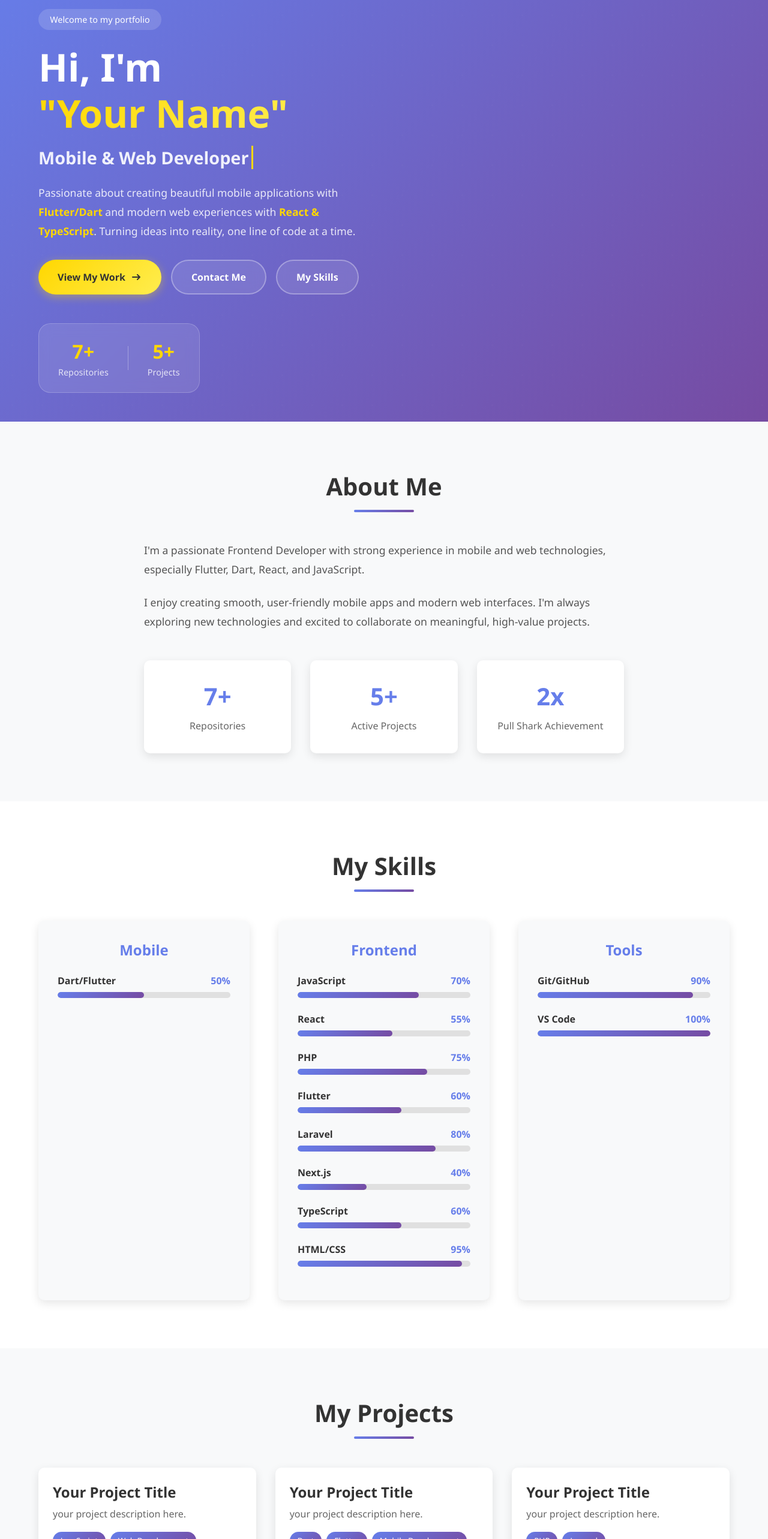
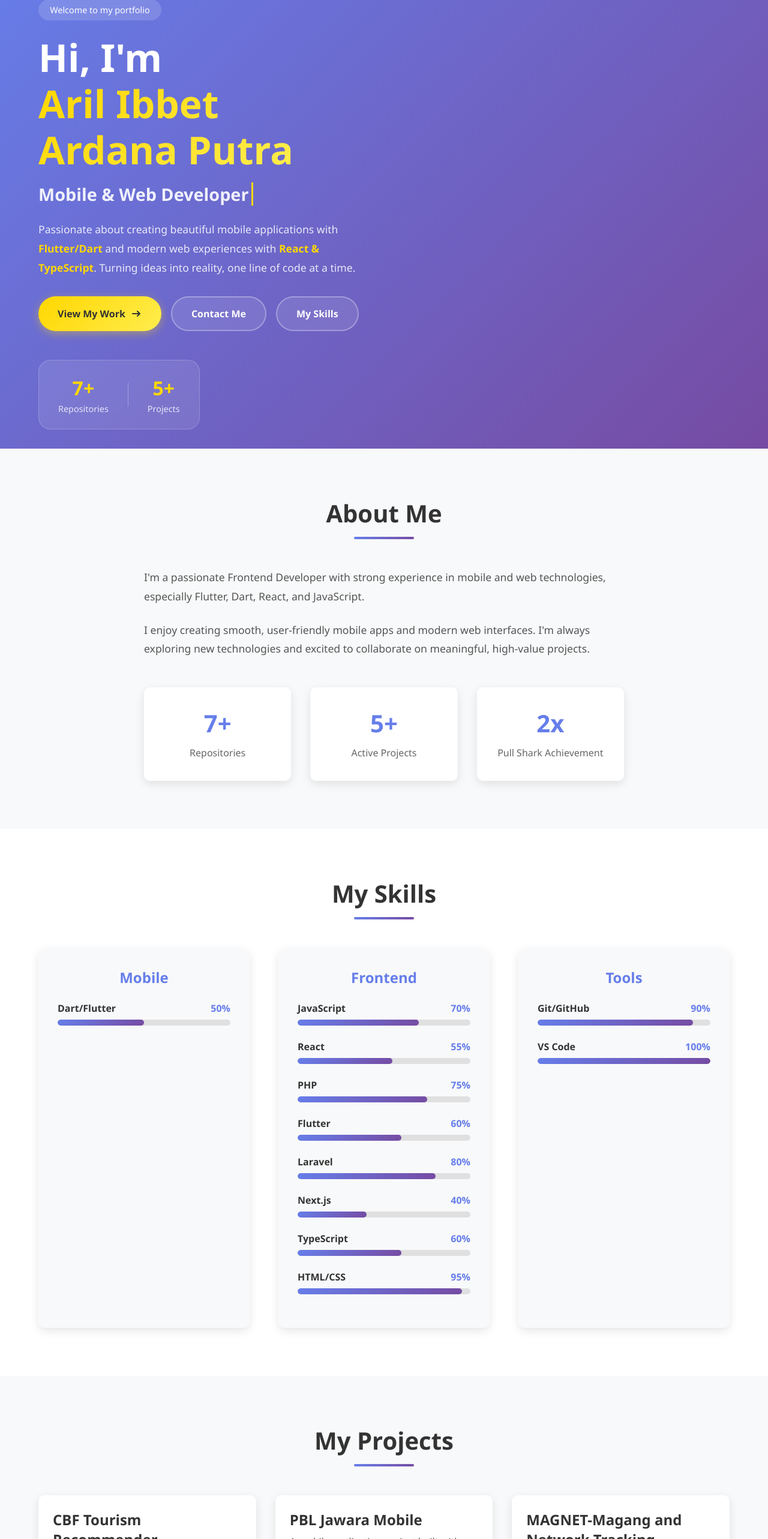
Before and after one commit to AstorBoy11/Portofolio, a React (Create React App) app: page / in a window 1280 px wide. Shown: the part 97-2663 px from the top of the page at 60% size. Built offline with nearby package versions, Linux system fonts and the light colour scheme.

Commit message:
Update contact information and project details in portfolio

```diff
--- a/src/components/Contact.tsx
+++ b/src/components/Contact.tsx
@@ -39,7 +39,7 @@ const Contact: React.FC = () => {
                 <Mail />
                 <div>
                   <h4>Email</h4>
-                  <p>example@gmail.com</p>
+                  <p>arilardana111@gmail.com</p>
                 </div>
               </div>
               <div className="contact-item">
@@ -53,13 +53,13 @@ const Contact: React.FC = () => {
               </div>
             </div>
             <div className="social-links">
-              <a href="https://github.com" className="social-link" aria-label="GitHub" target="_blank" rel="noopener noreferrer">
+              <a href="https://github.com/AstorBoy11" className="social-link" aria-label="GitHub" target="_blank" rel="noopener noreferrer">
                 <span>GitHub</span>
               </a>
-              <a href="https://www.linkedin.com" className="social-link" aria-label="LinkedIn" target="_blank" rel="noopener noreferrer">
+              <a href="https://www.linkedin.com/in/aril-ibbet-ardana-putra-250484284/" className="social-link" aria-label="LinkedIn" target="_blank" rel="noopener noreferrer">
                 <span>LinkedIn</span>
               </a>
-              <a href="https://www.instagram.com" className="social-link" aria-label="Instagram" target="_blank" rel="noopener noreferrer">
+              <a href="https://www.instagram.com/aril_2.4/" className="social-link" aria-label="Instagram" target="_blank" rel="noopener noreferrer">
                 <span>Instagram</span>
               </a>
             </div>
@@ -70,4 +70,4 @@ const Contact: React.FC = () => {
   );
 };
 
-export default Contact;
+export default Contact;
--- a/src/components/Hero.tsx
+++ b/src/components/Hero.tsx
@@ -1,6 +1,5 @@
-import React from 'react';
-import { Smartphone, Globe, Laptop } from 'lucide-react';
-import './Hero.css';
+import React from "react";
+import "./Hero.css";
 
 const Hero: React.FC = () => {
   return (
@@ -12,7 +11,12 @@ const Hero: React.FC = () => {
           </div>
 
           <h1 className="hero-title">
-            Hi, I'm <br /><span className="gradient-text">"Your Name"</span>
+            Hi, I'm <br />
+            <span className="gradient-text">
+              Aril Ibbet
+              <br />
+              Ardana Putra
+            </span>
           </h1>
 
           <h2 className="hero-subtitle">
@@ -22,14 +26,21 @@ const Hero: React.FC = () => {
           <p className="hero-description">
             Passionate about creating beautiful mobile applications with
             <strong> Flutter/Dart</strong> and modern web experiences with
-            <strong> React & TypeScript</strong>. Turning ideas into reality, one line of code at a time.
+            <strong> React & TypeScript</strong>. Turning ideas into reality,
+            one line of code at a time.
           </p>
 
           <div className="hero-buttons">
             <a href="#projects" className="btn btn-primary">
               <span>View My Work</span>
               <svg width="20" height="20" viewBox="0 0 20 20" fill="none">
-                <path d="M4 10h12m0 0l-4-4m4 4l-4 4" stroke="currentColor" strokeWidth="2" strokeLinecap="round" strokeLinejoin="round"/>
+                <path
+                  d="M4 10h12m0 0l-4-4m4 4l-4 4"
+                  stroke="currentColor"
+                  strokeWidth="2"
+                  strokeLinecap="round"
+                  strokeLinejoin="round"
+                />
               </svg>
             </a>
             <a href="#contact" className="btn btn-secondary">
--- a/src/components/Projects.tsx
+++ b/src/components/Projects.tsx
@@ -14,24 +14,24 @@ const Projects: React.FC = () => {
   const projects: Project[] = [
     {
       id: 1,
-      title: 'Your Project Title',
-      description: 'your project description here.',
+      title: 'CBF Tourism Recommender',
+      description: 'A Content-Based Filtering tourism recommendation system that helps users discover the best tourist destinations based on their preferences.',
       technologies: ['JavaScript', 'Web Development', 'Algorithm'],
-      githubLink: 'https://github.com',
+      githubLink: 'https://github.com/AstorBoy11/CBF-Tourism-Recommender',
     },
     {
       id: 2,
-      title: 'Your Project Title',
-      description: 'your project description here.',
+      title: 'PBL Jawara Mobile',
+      description: 'A mobile application project built with Flutter/Dart, showcasing modern mobile development practices and clean architecture.',
       technologies: ['Dart', 'Flutter', 'Mobile Development'],
-      githubLink: 'https://github.com',
+      githubLink: 'https://github.com/AstorBoy11/PBL-Jawara-Mobile',
     },
     {
       id: 3,
-      title: 'Your Project Title',
-      description: 'your project description here.',
+      title: 'MAGNET-Magang and Network Tracking',
+      description: 'MAGNET (Magang Network And Tracking) adalah sistem rekomendasi berbasis web yang dirancang untuk membantu mahasiswa Jurusan Teknologi Informasi Politeknik Negeri Malang dalam menemukan peluang magang yang paling sesuai.',
       technologies: ['PHP', 'Laravel'],
-      githubLink: 'https://github.com',
+      githubLink: 'https://github.com/AstorBoy11/MAGNET-Magang-Network-And-Tracking.git',
     },
   ];
 
```
